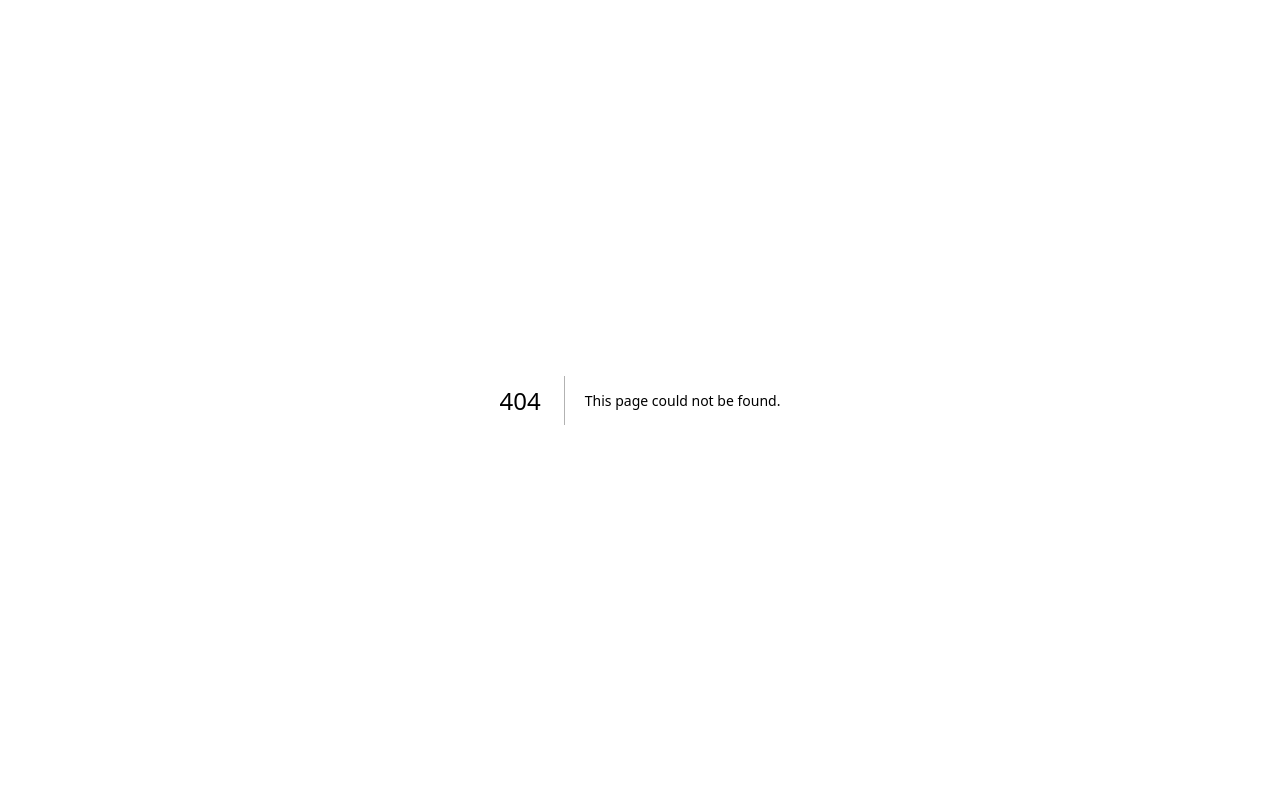
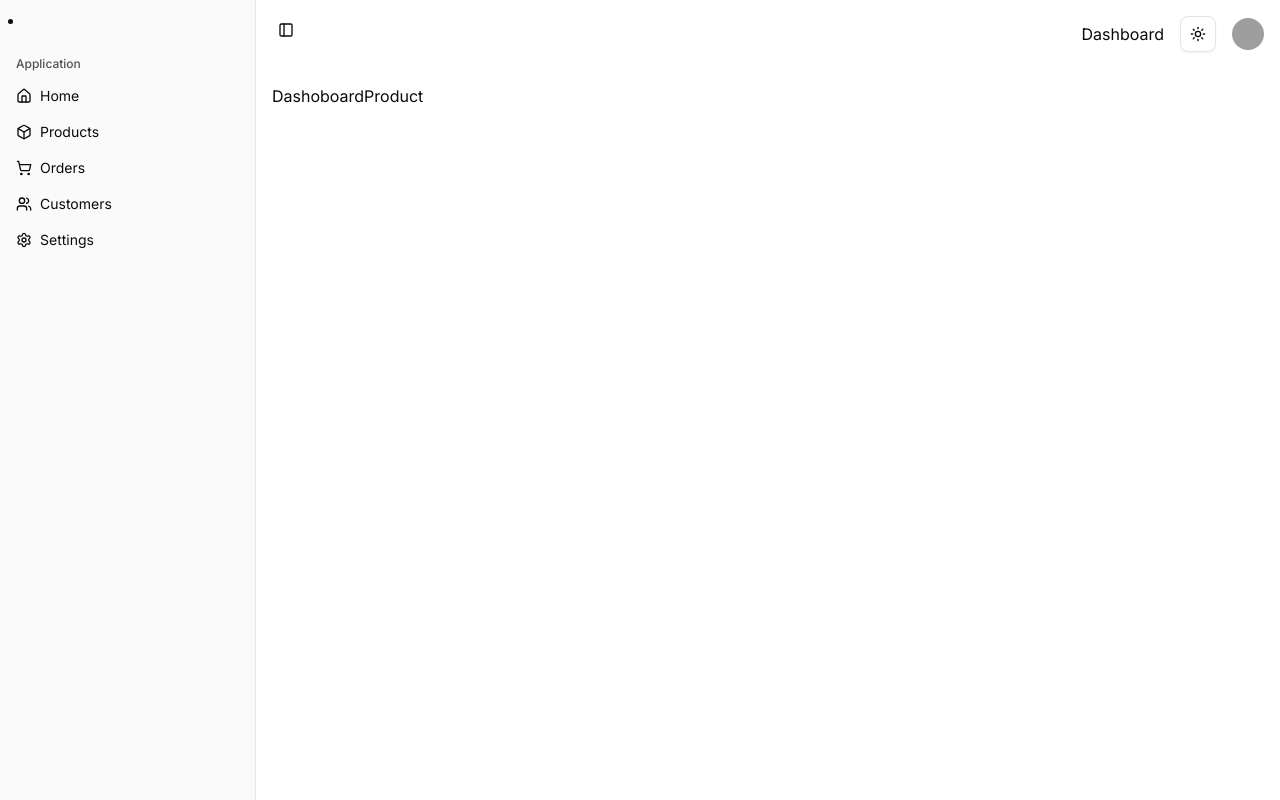
Before and after one commit to vidushalakshan/3D-Ecommerce, a Next.js app in the folder frontend/: page /dashboard/products in a window 1280 px wide. Before the commit this address had no page. Built offline with nearby package versions, Linux system fonts and the light colour scheme; grey boxes are pictures that could not be loaded.

Commit message:
udpated dashboard section

```diff
--- a/frontend/src/components/layout/dashboard/DashboardSlideBar.jsx
+++ b/frontend/src/app/dashboard/DashboardSlideBar.jsx
@@ -16,20 +16,18 @@ import Link from "next/link";
 import { Home, Box, ShoppingCart, Users, Settings } from "lucide-react";
 
 const items = [
-  { title: "Home", url: "/", icon: Home },
-  { title: "Products", url: "/products", icon: Box },
-  { title: "Orders", url: "/orders", icon: ShoppingCart },
-  { title: "Customers", url: "/customers", icon: Users },
-  { title: "Settings", url: "/settings", icon: Settings },
+  { title: "Home", url: "/dashboard", icon: Home },
+  { title: "Products", url: "/dashboard/products", icon: Box },
+  { title: "Orders", url: "/dashboard/orders", icon: ShoppingCart },
+  { title: "Customers", url: "/dashboard/customers", icon: Users },
+  { title: "Settings", url: "/dashboard/settings", icon: Settings },
 ];
 
 export default function DashboardSlideBar() {
   return (
-    <Sidebar collapsible="icon" >
+    <Sidebar collapsible="icon">
       <SidebarHeader>
-        <SidebarMenuItem>
-
-        </SidebarMenuItem>
+        <SidebarMenuItem></SidebarMenuItem>
       </SidebarHeader>
       <SidebarContent>
         <SidebarGroup>
--- /dev/null
+++ b/frontend/src/app/dashboard/Homepage.jsx
@@ -0,0 +1,10 @@
+const Homepage = () => {
+  return (
+    <div className="grid grid-cols-1 md:grid-cols-2 lg:grid-cols-3 gap-4 p-4">
+      <div className="bg-primary-foreground p-4 rounded-lg lg:col-span-2 xl:col-span-1 2xl:col-span-2 "></div>
+      <div className="bg-primary-foreground p-4 rounded-lg lg:col-span-2 xl:col-span-1 2xl:col-span-1 "></div>
+    </div>
+  );
+};
+
+export default Homepage;
--- /dev/null
+++ b/frontend/src/app/dashboard/customers/page.jsx
@@ -0,0 +1,9 @@
+import React from 'react'
+
+const CustomerPage = () => {
+  return (
+    <div>Customer Page ....</div>
+  )
+}
+
+export default CustomerPage;
--- /dev/null
+++ b/frontend/src/app/dashboard/layout.jsx
@@ -0,0 +1,18 @@
+// app/dashboard/layout.jsx
+import { SidebarProvider } from "@/components/ui/sidebar";
+import DashboardSlideBar from "./DashboardSlideBar";
+import DashboardNav from "./DashboardNav";
+
+export default function DashboardLayout({ children }) {
+  return (
+    <div className="flex">
+      <SidebarProvider>
+        <DashboardSlideBar />
+        <main className="w-full">
+          <DashboardNav />
+          <div className="p-4">{children}</div>
+        </main>
+      </SidebarProvider>
+    </div>
+  );
+}
--- /dev/null
+++ b/frontend/src/app/dashboard/page.jsx
@@ -0,0 +1,10 @@
+import React from 'react'
+import Homepage from './Homepage';
+
+const DashboardHome = () => {
+  return (
+    <Homepage />
+  )
+}
+
+export default DashboardHome;
--- /dev/null
+++ b/frontend/src/app/dashboard/products/page.jsx
@@ -0,0 +1,9 @@
+import React from 'react'
+
+const DashoboardProduct = () => {
+  return (
+    <div>DashoboardProduct</div>
+  )
+}
+
+export default DashoboardProduct
--- a/frontend/src/app/layout.jsx
+++ b/frontend/src/app/layout.jsx
@@ -3,9 +3,7 @@ import "./globals.css";
 import { Inter } from "next/font/google";
 import { ThemeProvider } from "@/components/providers/ThemeProvider";
 
-const inter = Inter({
-  subsets: ["latin"],
-});
+const inter = Inter({ subsets: ["latin"] });
 
 export const metadata = {
   title: "My E-commerce Site",
@@ -14,9 +12,9 @@ export const metadata = {
 
 export default function RootLayout({ children }) {
   return (
-    <ClerkProvider>
-      <html lang="en" className={inter.className} suppressHydrationWarning>
-        <body>
+    <html lang="en" className={inter.className} suppressHydrationWarning>
+      <body>
+        <ClerkProvider>
           <ThemeProvider
             attribute="class"
             defaultTheme="system"
@@ -25,8 +23,8 @@ export default function RootLayout({ children }) {
           >
             {children}
           </ThemeProvider>
-        </body>
-      </html>
-    </ClerkProvider>
+        </ClerkProvider>
+      </body>
+    </html>
   );
 }
--- a/frontend/src/app/page.jsx
+++ b/frontend/src/app/page.jsx
@@ -8,6 +8,7 @@ import NewsLetter from "@/app/pages/newsletter/NewsLetter"
 import Footer from "@/app/pages/footer/Footer"
 import Home from "./pages/home/Home"
 import AdminDashboard from "./pages/admin-dashboard/AdminDashboard"
+import DashboardLayout from "./dashboard/layout"
 
 const page = () => {
   return (
@@ -23,7 +24,7 @@ const page = () => {
     //   <Footer />
     // </div>
     <div>
-      <AdminDashboard />
+      <DashboardLayout />
     </div>
   )
 }
--- a/frontend/src/app/pages/admin-dashboard/AdminDashboard.jsx
+++ b/frontend/src/app/pages/admin-dashboard/AdminDashboard.jsx
@@ -1,5 +1,6 @@
-import DashboardNav from "@/components/layout/dashboard/DashboardNav";
-import DashboardSlideBar from "@/components/layout/dashboard/DashboardSlideBar";
+import DashboardNav from "@/app/dashboard/DashboardNav";
+import DashboardSlideBar from "@/app/dashboard/DashboardSlideBar";
+import Homepage from "@/app/dashboard/Homepage";
 import { SidebarProvider } from "@/components/ui/sidebar";
 import React, { Children } from "react";
 
@@ -10,6 +11,7 @@ const AdmonDashboard = ({ Children }) => {
         <DashboardSlideBar />
         <main className="w-full">
           <DashboardNav />
+          <Homepage />
           <div className="p-4">{Children}</div>
         </main>
       </SidebarProvider>
```
Also changed, not shown: frontend/src/app/dashboard/DashboardNav.jsx (renamed from frontend/src/components/layout/dashboard/DashboardNav.jsx), frontend/src/app/dashboard/orders/page.jsx (added).
